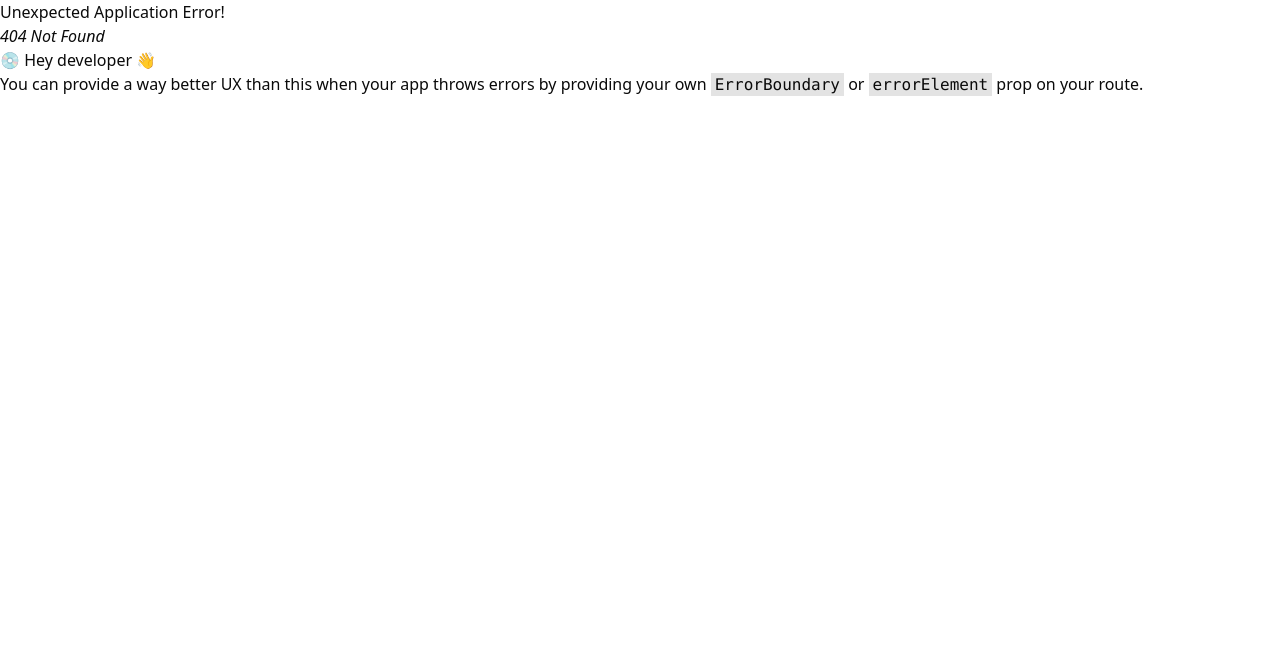
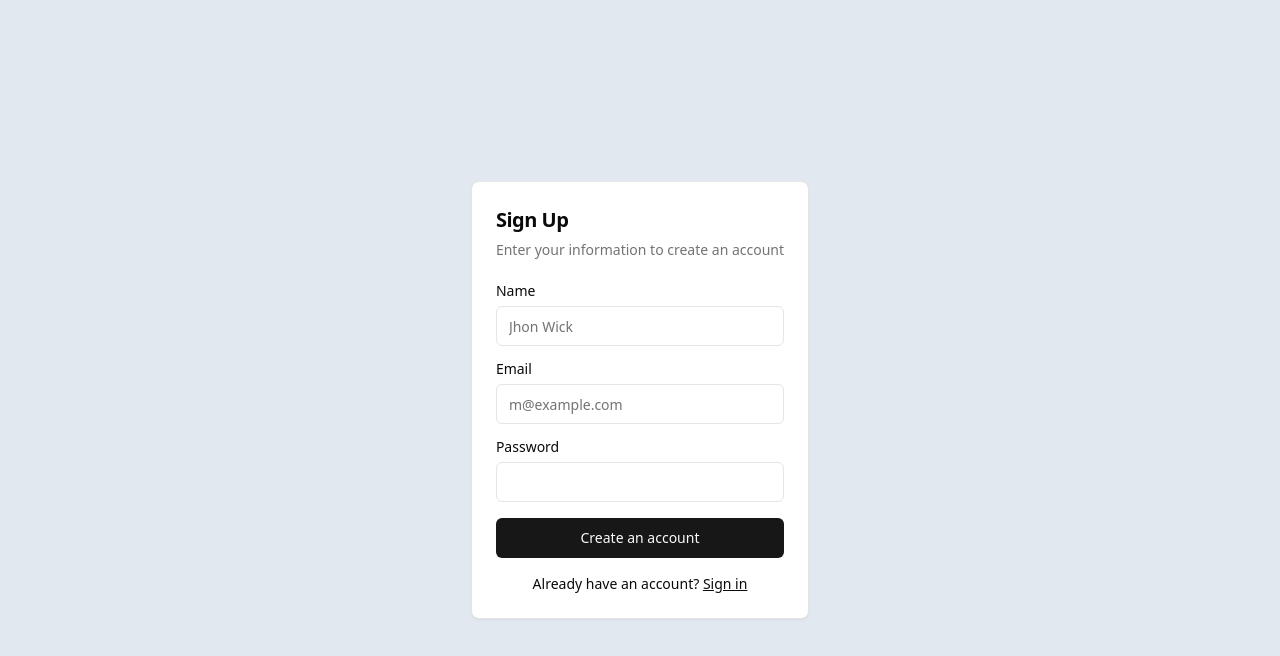
Before and after one commit to vishal0316/elib-dashboard, a React (Vite) app: page /register in a window 1280 px wide. Before the commit this address had no page. Shown: the top 656 px of the page. Built offline with nearby package versions, Linux system fonts and the light colour scheme.

Commit message:
add register page

```diff
--- a/src/pages/Login.tsx
+++ b/src/pages/Login.tsx
@@ -9,6 +9,7 @@
 } from "@/components/ui/card";
 import { Input } from "@/components/ui/input";
 import { Label } from "@/components/ui/label";
+import { Link } from "react-router-dom";
 
 const LoginPage = () => {
   return (
@@ -37,7 +38,16 @@
             </div>
           </CardContent>
           <CardFooter>
-            <Button className="w-full">Sign in</Button>
+            <div className="w-full">
+              <Button className="w-full">Sign in</Button>
+
+              <div className="mt-4 text-center text-sm">
+                Don't have an account?{" "}
+                <Link to={"/register"} className="underline">
+                  Sign up
+                </Link>
+              </div>
+            </div>
           </CardFooter>
         </Card>
       </div>
--- /dev/null
+++ b/src/pages/RegisterPage.tsx
@@ -0,0 +1,60 @@
+import { Button } from "@/components/ui/button";
+import {
+  Card,
+  CardContent,
+  CardDescription,
+  CardHeader,
+  CardTitle,
+} from "@/components/ui/card";
+import { Input } from "@/components/ui/input";
+import { Label } from "@/components/ui/label";
+import { Link } from "react-router-dom";
+
+const RegisterPage = () => {
+  return (
+    <div>
+      <div className="flex justify-center items-center h-screen bg-slate-200">
+        <Card className="mx-auto max-w-sm">
+          <CardHeader>
+            <CardTitle className="text-xl">Sign Up</CardTitle>
+            <CardDescription>
+              Enter your information to create an account
+            </CardDescription>
+          </CardHeader>
+          <CardContent>
+            <div className="grid gap-4">
+              <div className="grid gap-2">
+                <Label htmlFor="first-name">Name</Label>
+                <Input id="first-name" placeholder="Jhon Wick" required />
+              </div>
+              <div className="grid gap-2">
+                <Label htmlFor="email">Email</Label>
+                <Input
+                  id="email"
+                  type="email"
+                  placeholder="m@example.com"
+                  required
+                />
+              </div>
+              <div className="grid gap-2">
+                <Label htmlFor="password">Password</Label>
+                <Input id="password" type="password" />
+              </div>
+              <Button type="submit" className="w-full">
+                Create an account
+              </Button>
+            </div>
+            <div className="mt-4 text-center text-sm">
+              Already have an account?{" "}
+              <Link to={"/login"} className="underline">
+                Sign in
+              </Link>
+            </div>
+          </CardContent>
+        </Card>
+      </div>
+    </div>
+  );
+};
+
+export default RegisterPage;
--- a/src/router.tsx
+++ b/src/router.tsx
@@ -1,6 +1,7 @@
 import { createBrowserRouter } from "react-router-dom";
 import LoginPage from "@/pages/Login";
 import HomePage from "@/pages/HomePage";
+import RegisterPage from "./pages/RegisterPage";
 
 const router = createBrowserRouter([
   {
@@ -11,6 +12,10 @@
     path: "/login",
     element: <LoginPage />,
   },
+  {
+    path: "/register",
+    element: <RegisterPage />,
+  },
 ]);
 
 export default router;
```
